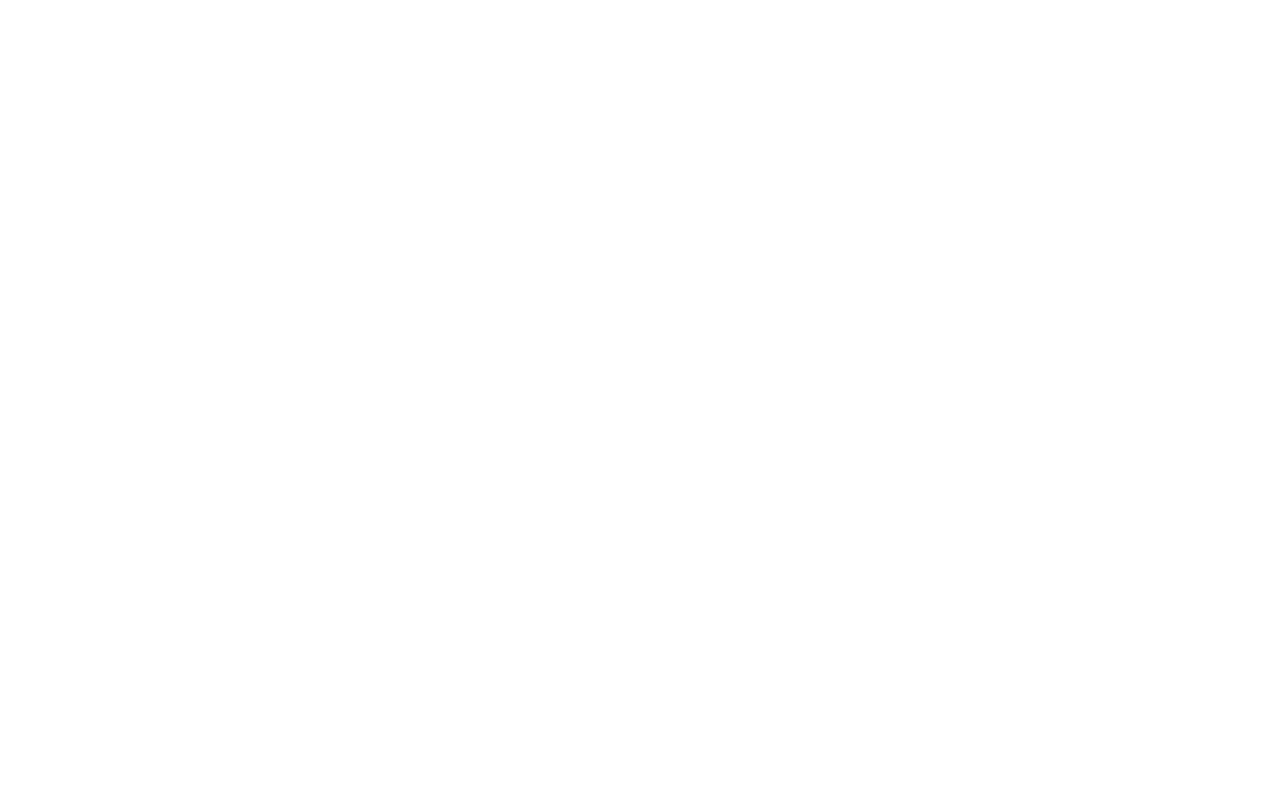
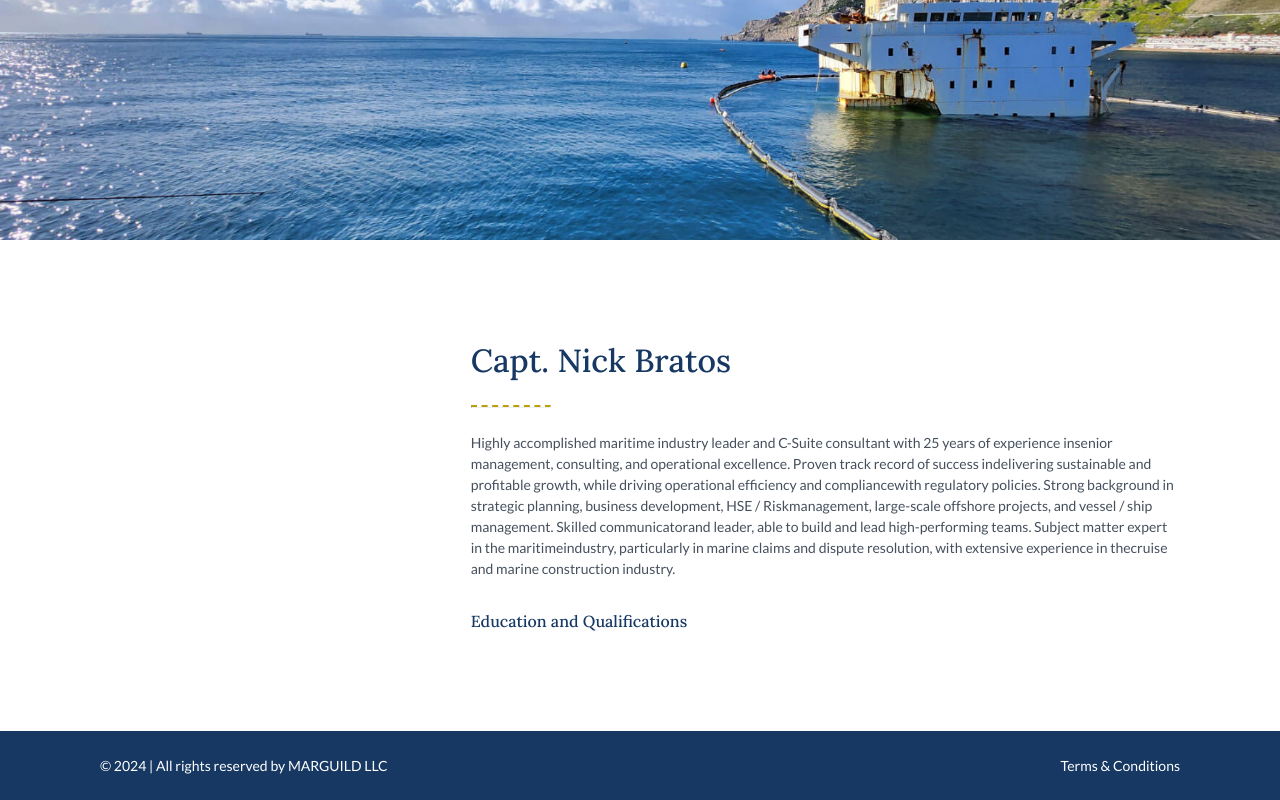
Before and after one commit to Dimeba/marguild, a Next.js app: page / in a window 1280 px wide. Shown: the part 1642-2442 px from the top of the page. Before the commit the page ends 1631 px from the top, so only its background shows below. Built offline with nearby package versions, Linux system fonts and the light colour scheme.

Commit message:
Added panorama.

```diff
--- a/app/page.tsx
+++ b/app/page.tsx
@@ -1,12 +1,16 @@
 // components
 import Hero from '@/components/Hero'
 import Highlights from '@/components/Highlights'
+import Panorama from '@/components/Panorama'
+import Bio from '@/components/Bio'
 
 export default function Home() {
 	return (
 		<main>
 			<Hero />
 			<Highlights />
+			<Panorama />
+			<Bio />
 		</main>
 	)
 }
--- /dev/null
+++ b/components/Bio.module.scss
@@ -0,0 +1,43 @@
+@use '@/app/base';
+
+.bio {
+	display: grid;
+	grid-template-columns: repeat(3, 1fr);
+	grid-gap: 2rem;
+	padding: 100px 0;
+}
+
+.imageContainer {
+	padding-top: 2rem;
+	padding-left: 2rem;
+}
+
+.image {
+	position: relative;
+}
+
+.info {
+	grid-column: span 2;
+	display: flex;
+	flex-direction: column;
+	gap: 2rem;
+}
+
+.titleContainer {
+	hr {
+		width: 5rem;
+		border-top: 2px dashed base.$highlight;
+		margin: 1.5rem 0;
+	}
+}
+
+@media screen and (max-width: 1024px) {
+}
+
+@media screen and (max-width: 768px) {
+	.bio {
+		display: flex;
+		flex-direction: column;
+		gap: 2rem;
+	}
+}
--- /dev/null
+++ b/components/Bio.tsx
@@ -0,0 +1,37 @@
+// styles
+import styles from './Bio.module.scss'
+
+// components
+import Image from 'next/image'
+import AnimatedDiv from './AnimatedDiv'
+
+// content
+import { nick } from '@/content/about'
+
+const Bio = () => {
+	return (
+		<section>
+			<div className={`${styles.bio} container`}>
+				<AnimatedDiv cssClass={styles.imageContainer}>
+					<div className={styles.image}></div>
+				</AnimatedDiv>
+
+				<div className={styles.info}>
+					<AnimatedDiv cssClass={styles.titleContainer}>
+						<h2>Capt. Nick Bratos</h2>
+
+						<hr />
+
+						<p>{nick.bio}</p>
+					</AnimatedDiv>
+
+					<AnimatedDiv cssClass={styles.qualifications}>
+						<h3>Education and Qualifications</h3>
+					</AnimatedDiv>
+				</div>
+			</div>
+		</section>
+	)
+}
+
+export default Bio
--- /dev/null
+++ b/components/Panorama.module.scss
@@ -0,0 +1,8 @@
+.panorama {
+	position: relative;
+	height: 320px;
+
+	img {
+		object-fit: cover;
+	}
+}
--- /dev/null
+++ b/components/Panorama.tsx
@@ -0,0 +1,15 @@
+// styles
+import styles from './Panorama.module.scss'
+
+// componets
+import Image from 'next/image'
+
+const Panorama = () => {
+	return (
+		<section className={styles.panorama}>
+			<Image src='/panorama.jpg' alt='Panorama' fill />
+		</section>
+	)
+}
+
+export default Panorama
--- a/content/about.ts
+++ b/content/about.ts
@@ -1,5 +1,3 @@
-import { title } from 'process'
-
 export const highlights = {
 	title: 'Why choose us?',
 	description:
```
